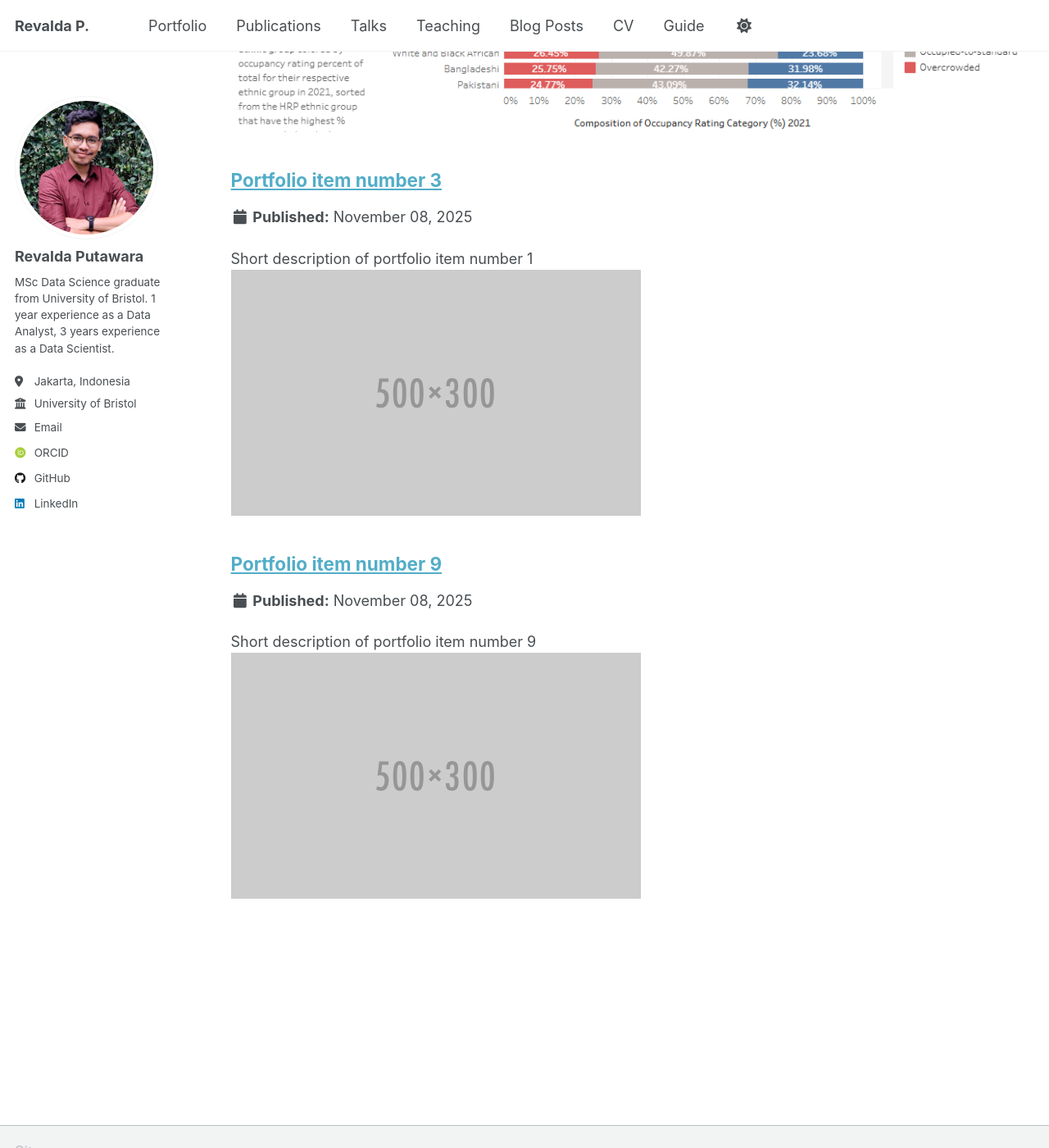
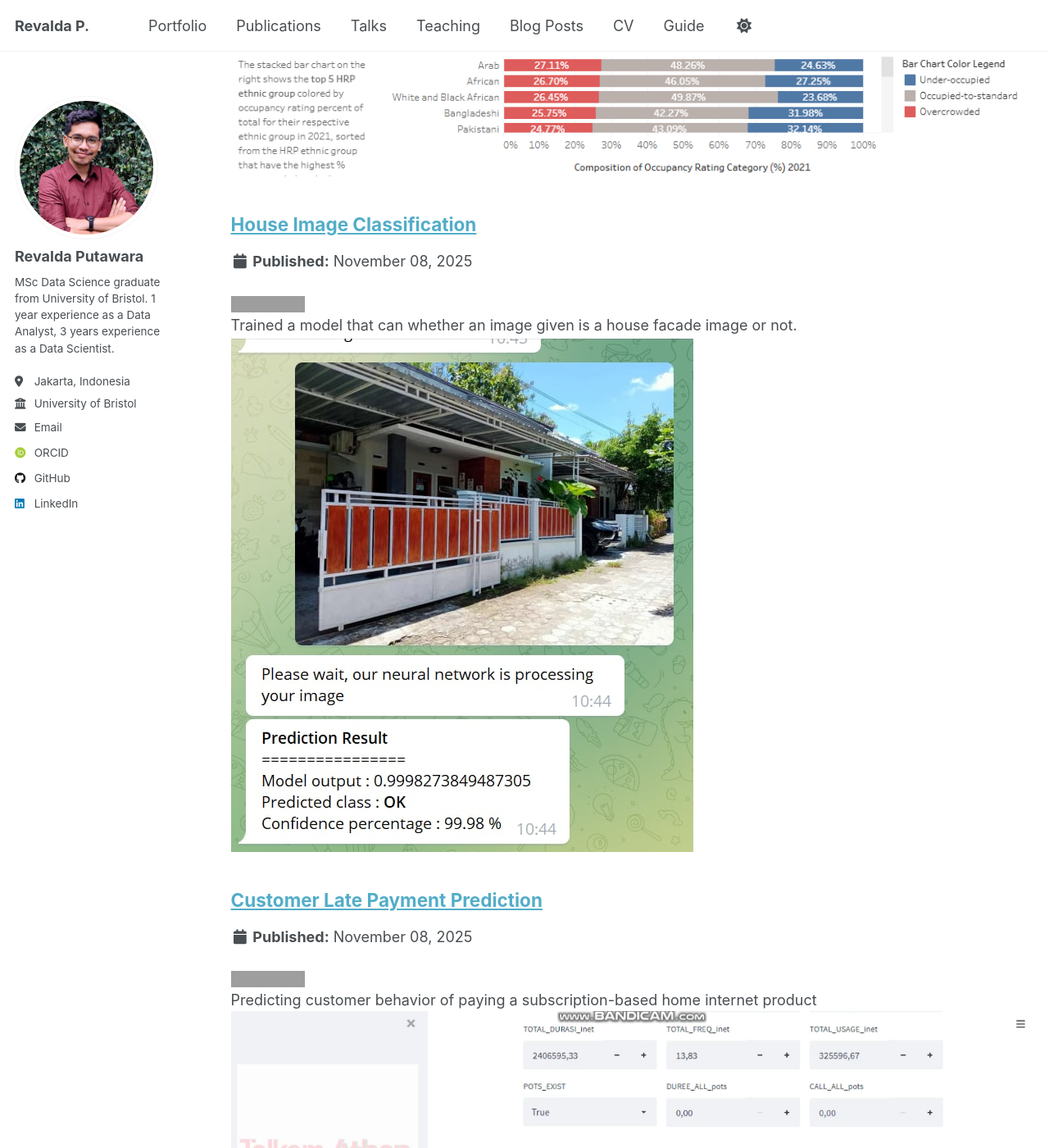
Before and after one commit to putawararevalda/putawararevalda.github.io, a Jekyll site: the page built from _pages/portfolio.html, in a window 1280 px wide and 1400 px high, scrolled down 1597 px. Shown: the whole window at 82% size. Built offline with Jekyll 4.4.1, drawn with Linux system fonts in a browser that asks for light colours; some web fonts are replaced; a script that is not in the unit is left out; grey boxes are pictures that could not be loaded.

Commit message:
add more portfolio from telkomathon

```diff
--- a/_portfolio/portfolio-3.md
+++ /dev/null
@@ -1,7 +0,0 @@
----
-title: "Portfolio item number 3"
-excerpt: "Short description of portfolio item number 1<br/><img src='/images/500x300.png'>"
-collection: portfolio
----
-
-This is an item in your portfolio. It can be have images or nice text. If you name the file .md, it will be parsed as markdown. If you name the file .html, it will be parsed as HTML.
--- /dev/null
+++ b/_portfolio/portfolio-4.md
@@ -0,0 +1,7 @@
+---
+title: "House Image Classification"
+excerpt: "![TensorFlow 2](https://img.shields.io/badge/TensorFlow_2-FF6F00?style=for-the-badge&logo=tensorflow&logoColor=white) <br/>Trained a model that can whether an image given is a house facade image or not.<br/><img src='/images/Golbirev_telegram.jpg'>"
+collection: portfolio
+---
+
+Part of TelkomAthon #3, project called "Automatic Image Validation for Indihome Installation Evidences with Deep Learning" ![demo](/images/golbirev_gif.gif)
--- /dev/null
+++ b/_portfolio/portfolio-5.md
@@ -0,0 +1,7 @@
+---
+title: "Customer Late Payment Prediction"
+excerpt: "[![Scikit-learn](https://img.shields.io/badge/-scikit--learn-%23F7931E?logo=scikit-learn&logoColor=white)](#) <br/>Predicting customer behavior of paying a subscription-based home internet product<br/><img src='/images/LatePaymentStreamlit.png'>"
+collection: portfolio
+---
+
+Part of TelkomAthon #2, project called "Indihome Late Payment Model" (A video demo to be added)
```
Also changed, not shown: _portfolio/portfolio-1.md (+1 -1 lines), _portfolio/portfolio-2.md (+1 -1 lines), images/Golbirev_telegram.jpg (added), images/LatePaymentStreamlit.png (added), 1 other file.
